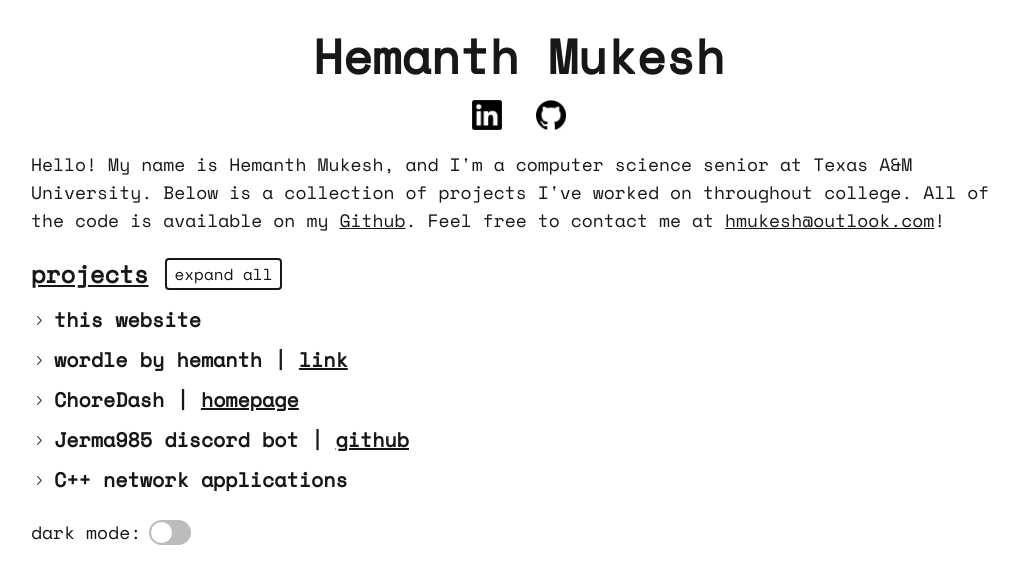
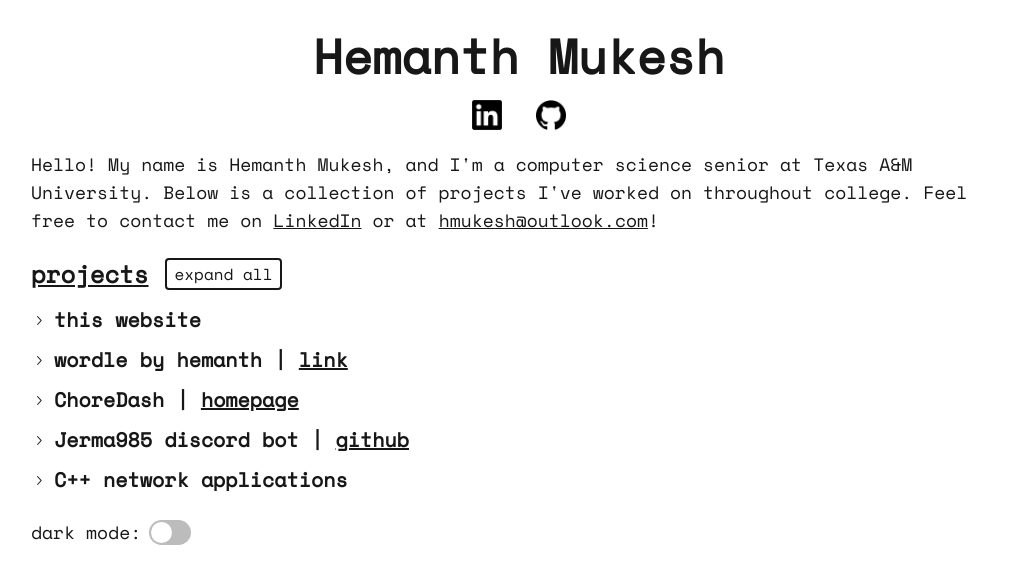
Before and after one commit to hmukesh5/hmukesh5.github.io, a React (Vite) app: page / in a window 1280 px wide. Shown: the top 584 px of the page, without its empty margins (121-1140 px from the left). Built offline with nearby package versions, Linux system fonts and the light colour scheme.

Commit message:
changed bio

```diff
--- a/src/App.tsx
+++ b/src/App.tsx
@@ -153,8 +153,8 @@ function App() {
 
             <div className="mb-4 text-base sm:text-lg">
                 <p>Hello! My name is Hemanth Mukesh, and I'm a computer science senior at Texas A&M University.
-                   Below is a collection of projects I've worked on throughout college. All of the code is available on my {githubLink}.
-                   Feel free to contact me at {emailLink}!
+                   Below is a collection of projects I've worked on throughout college.
+                   Feel free to contact me on {linkedinLink} or at {emailLink}!
                 </p>
             </div>
 
```
